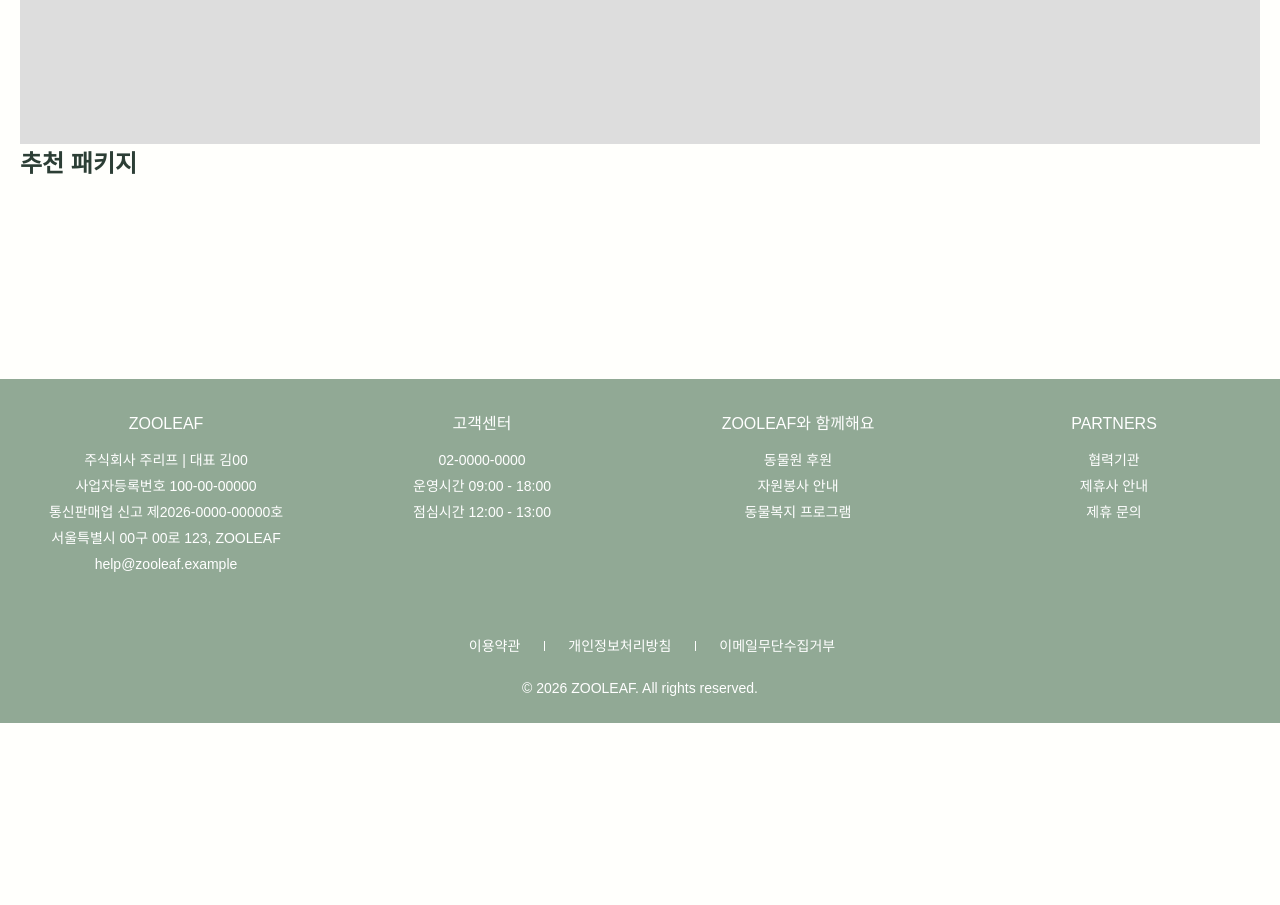
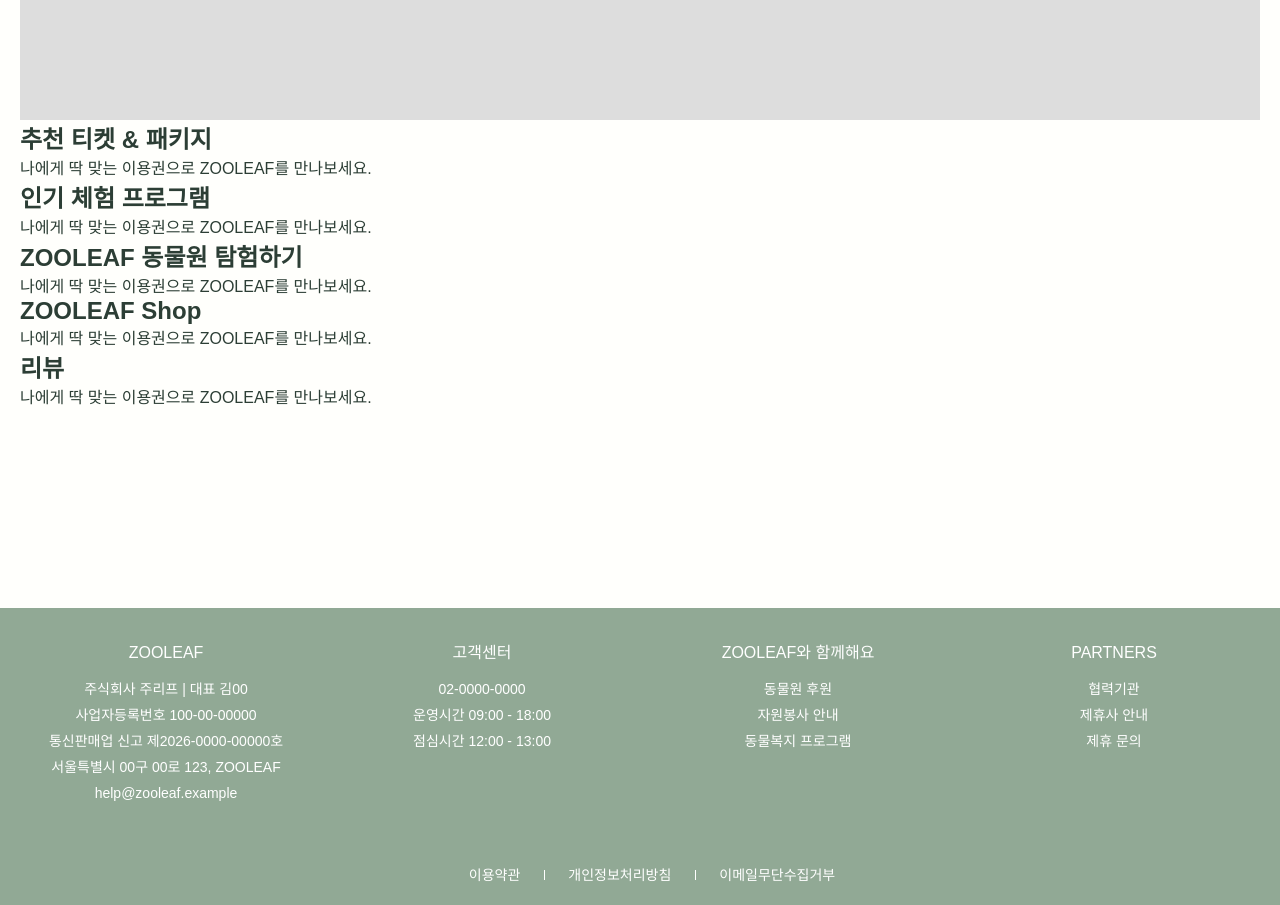
Before and after one commit to dhwmgl12-ux/zooleaf, a React (Vite) app: page / in a window 1280 px wide. Shown: the part 780-1685 px from the top of the page. Before the commit the page ends 1503 px from the top, so only its background shows below. Built offline with nearby package versions, Linux system fonts and the light colour scheme; no server answers; a web font is replaced by a local one.

Commit message:
feat: main page 살짝 손봄

```diff
--- a/src/pages/MainPage.jsx
+++ b/src/pages/MainPage.jsx
@@ -3,13 +3,43 @@
 export default function MainPage () {
   return (
     <>
-      <div>메인 페이지</div>
       <section data-header-hero style={{minHeight:"900px", backgroundColor:"#dddddd"}}>
         <h2>hero</h2>
       </section>
 
       <section>
-        <h2>추천 패키지</h2>
+        <div>
+          <h2>추천 티켓 & 패키지</h2>
+          <p>나에게 딱 맞는 이용권으로 ZOOLEAF를 만나보세요.</p>
+        </div>
+      </section>
+
+      <section>
+        <div>
+          <h2>인기 체험 프로그램</h2>
+          <p>나에게 딱 맞는 이용권으로 ZOOLEAF를 만나보세요.</p>
+        </div>
+      </section>
+
+      <section>
+        <div>
+          <h2>ZOOLEAF 동물원 탐험하기</h2>
+          <p>나에게 딱 맞는 이용권으로 ZOOLEAF를 만나보세요.</p>
+        </div>
+      </section>
+
+      <section>
+        <div>
+          <h2>ZOOLEAF Shop</h2>
+          <p>나에게 딱 맞는 이용권으로 ZOOLEAF를 만나보세요.</p>
+        </div>
+      </section>
+
+      <section>
+        <div>
+          <h2>리뷰</h2>
+          <p>나에게 딱 맞는 이용권으로 ZOOLEAF를 만나보세요.</p>
+        </div>
       </section>
     </>
   )
```
